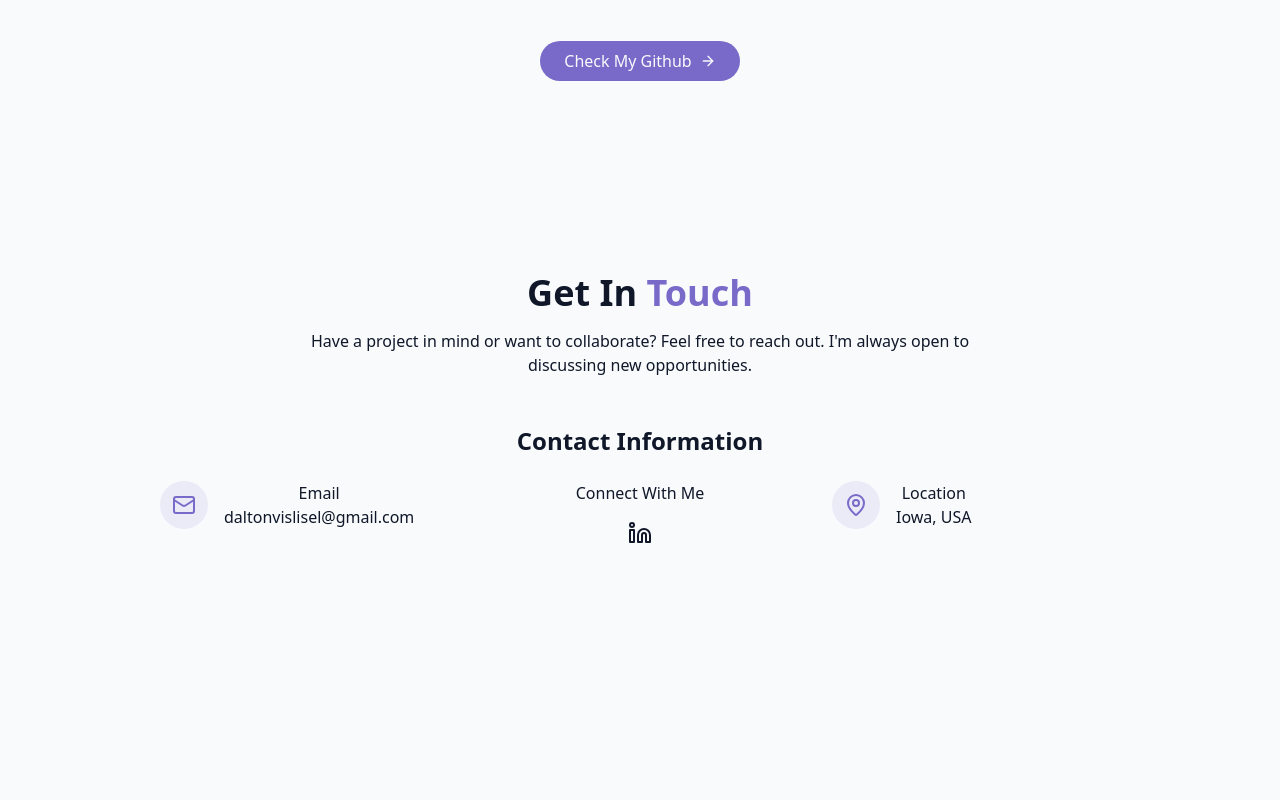
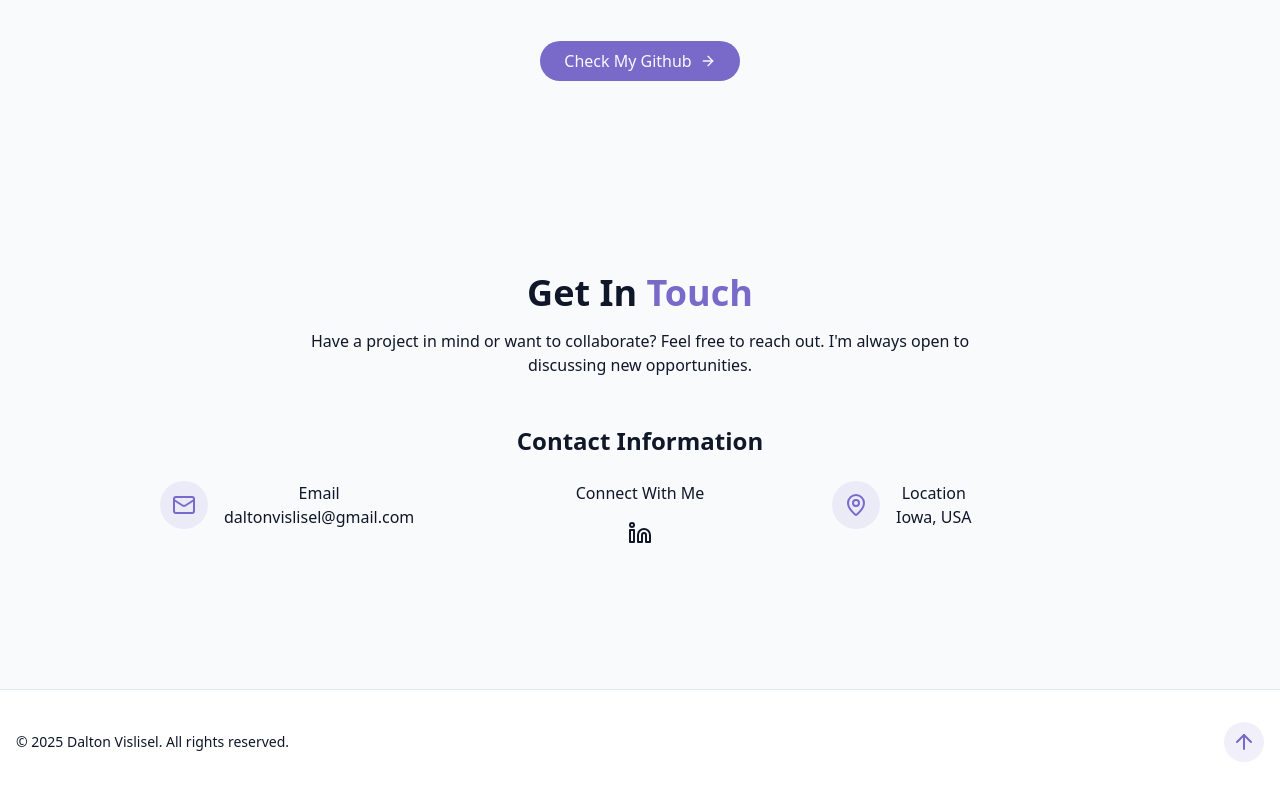
Before and after one commit to Dalton-V/Portfolio, a React (Vite) app: page / in a window 1280 px wide. Shown: the part 3477-4277 px from the top of the page. Before the commit the page ends 4118 px from the top, so only its background shows below. Built offline with nearby package versions, Linux system fonts and the light colour scheme.

Commit message:
Added footer

```diff
--- /dev/null
+++ b/src/components/Footer.jsx
@@ -0,0 +1,11 @@
+import { ArrowUp } from "lucide-react";
+
+export const Footer = () => {
+    return (
+        <footer className="py-12 px-4 bg-card relative border-t border-border mt-12 pt-8 flex flex-wrap justify-between items-center">
+            <p className="text-sm text-muted-foreground"> &copy; {new Date().getFullYear()} Dalton Vislisel. All rights reserved.</p>
+
+            <a href="#hero" className="p-2 rounded-full bg-primary/10 hover:bg-primary/20 text-primary transition-colors"><ArrowUp/></a>
+        </footer>
+    );
+};
--- a/src/pages/Home.jsx
+++ b/src/pages/Home.jsx
@@ -6,6 +6,7 @@
 import { SkillsSection } from "../components/SkillsSection";
 import { ProjectSection } from "../components/ProjectsSection";
 import { ContactSection } from "../components/ContactSection";
+import { Footer } from "../components/Footer";
 
 export const Home = () => {
     return <div className="min-h-dvh bg-background text-foreground overflow-x-hidden">
@@ -25,5 +26,7 @@
             <ProjectSection/>
             <ContactSection/>
         </main>
+
+        <Footer/>
     </div>
 };
```
